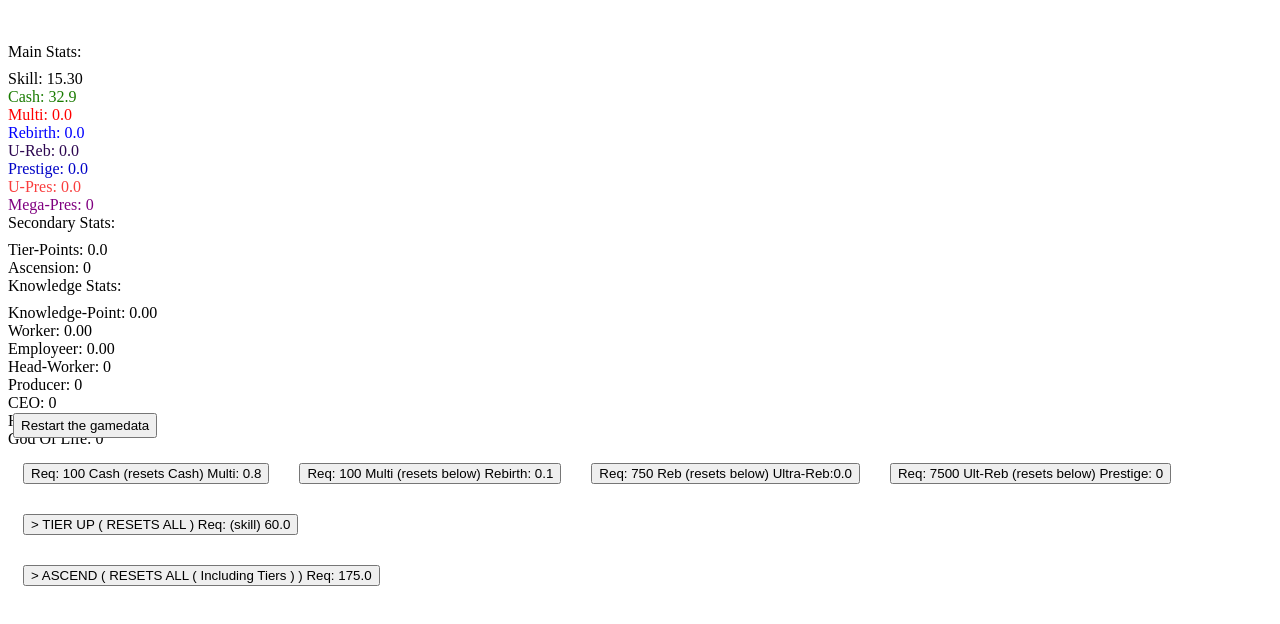
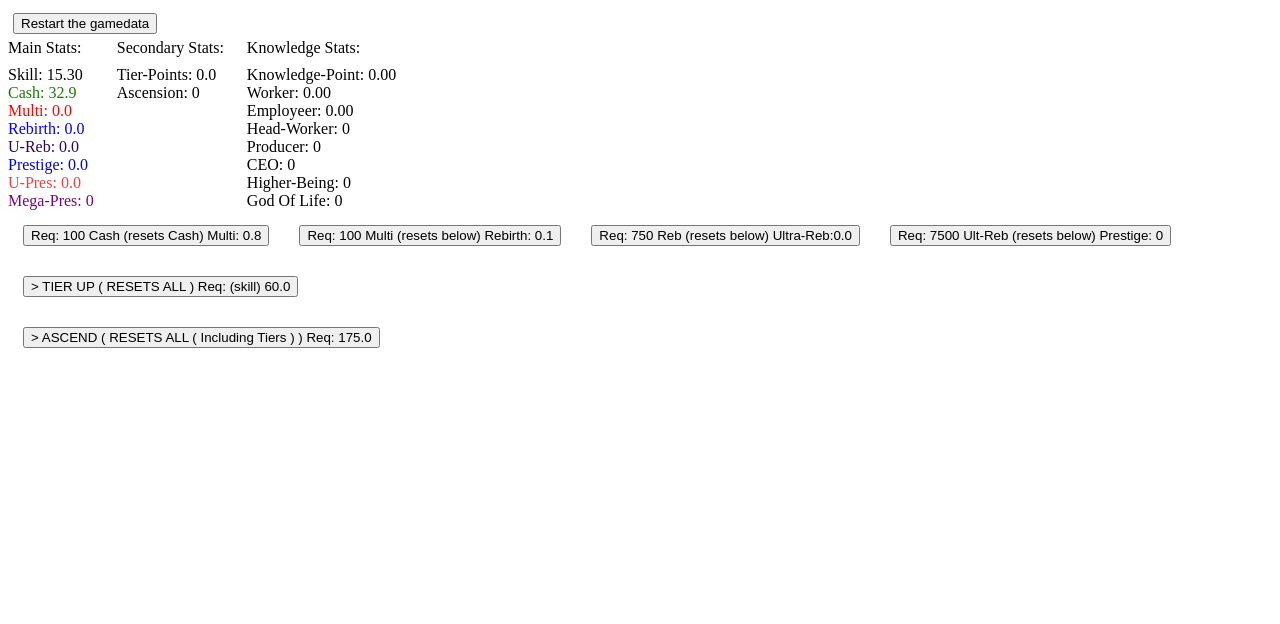
Before and after one commit to Maxduxix/Reset-Layer, a plain HTML site: page index.html in a window 1280 px wide. Drawn offline with Linux system fonts and the light colour scheme.

Commit message:
Update style.css

```diff
--- a/style.css
+++ b/style.css
@@ -1,12 +1,7 @@
 .gamestat {
+
     display: flex;
     gap: 9px;
-}
-.ResetB {
-    position: relative;
-    top: 400px;
-    height: 25px;
-
 }
 .FMB {
     display: flex;
@@ -17,3 +12,12 @@
 .RB {
     margin: 15px;
 }
+
+body {
+    user-select: none;
+    -webkit-user-drag: none;
+}
+.all {
+    gap: 23px;
+    display: flex;
+}
```
